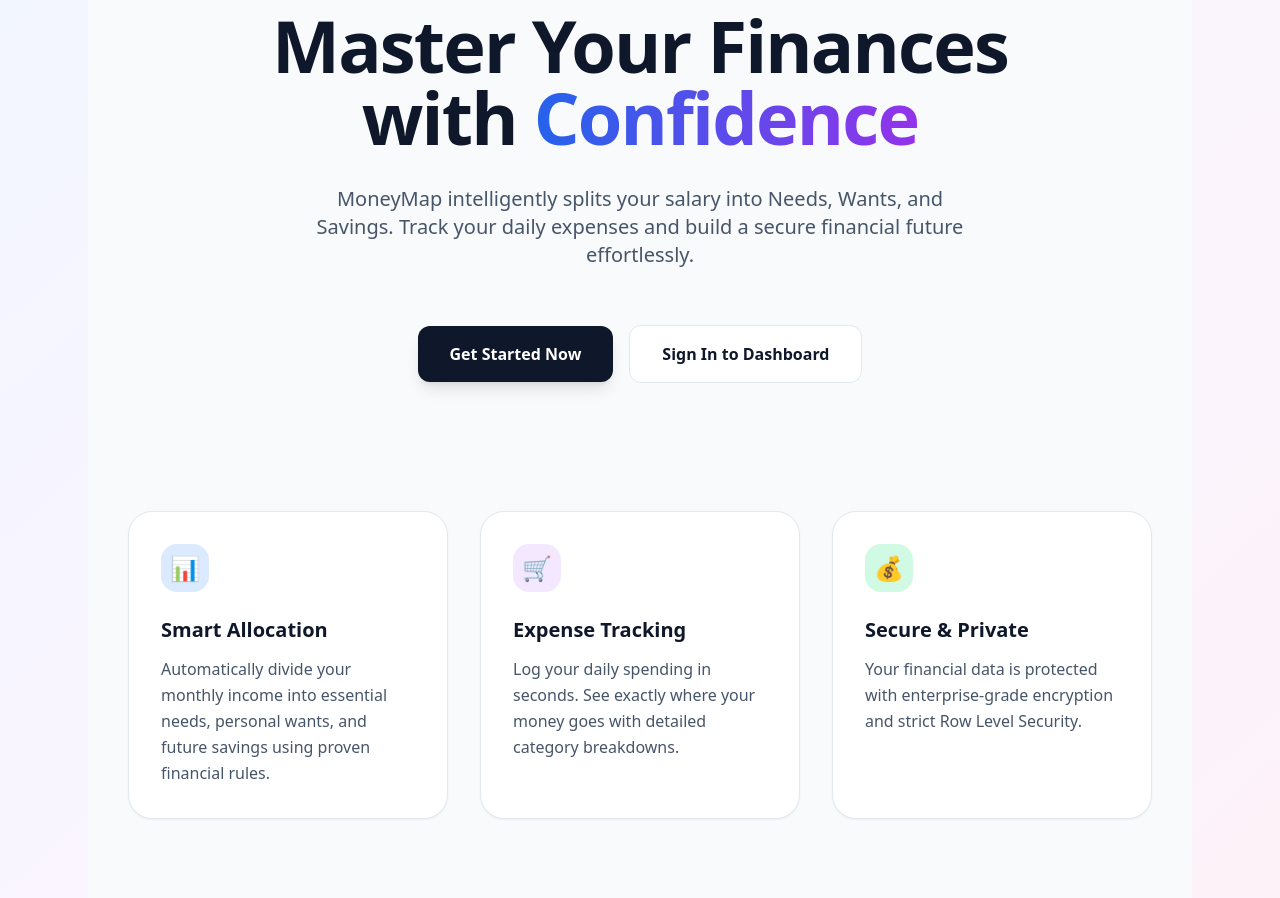
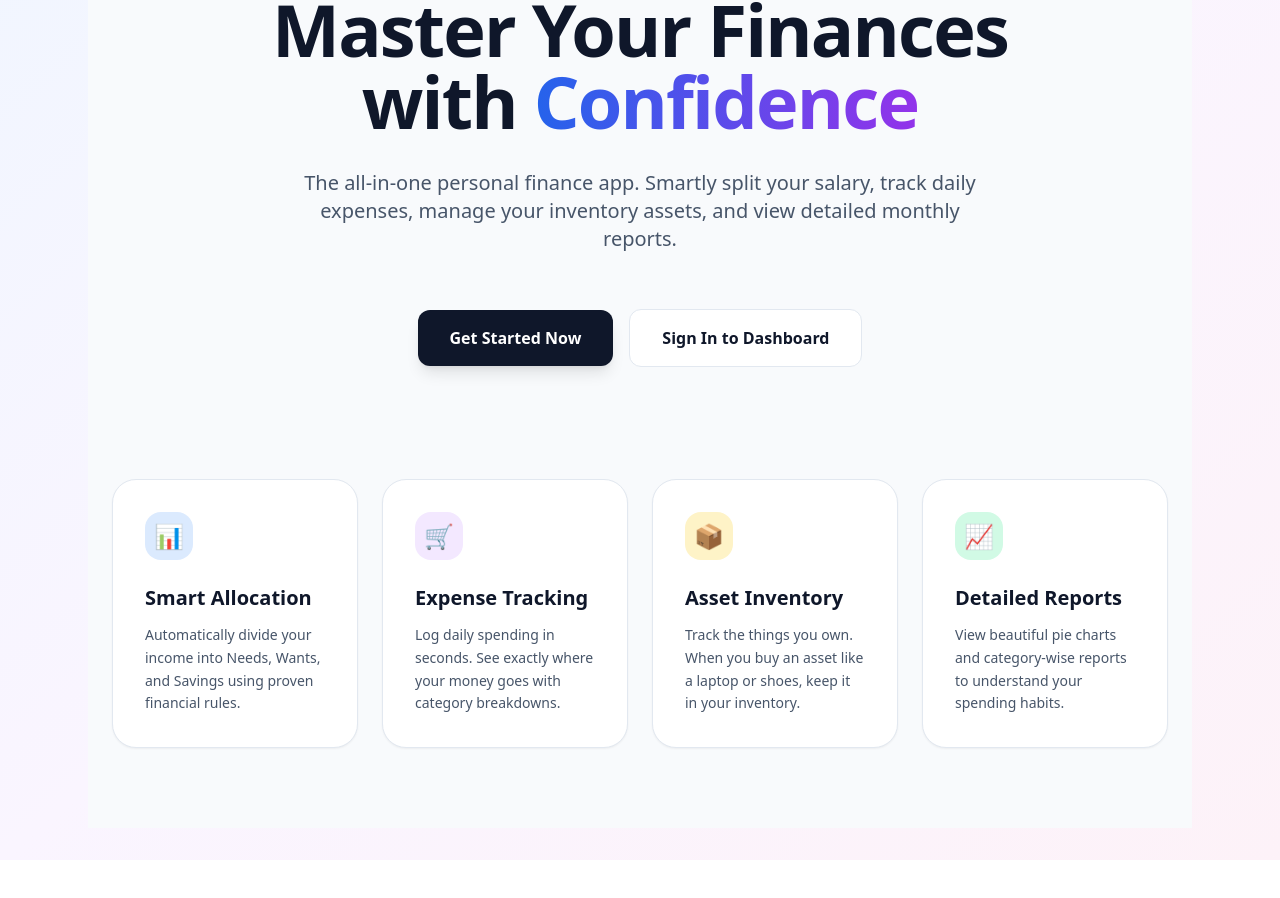
Before and after one commit to mohammadshaheer76/moneymap, a Next.js app: page / in a window 1280 px wide. Shown: the part 268-1166 px from the top of the page. After the commit the page ends 1128 px from the top, so only its background shows below. Built offline with nearby package versions, Linux system fonts and the light colour scheme; no server answers.

Commit message:
feat: update landing page with new inventory and reports features

```diff
--- a/app/page.tsx
+++ b/app/page.tsx
@@ -26,14 +26,14 @@ export default function Home() {
       </header>
 
       {/* Hero Section */}
-      <main className="flex-1 flex flex-col items-center justify-center px-6 text-center mt-12 md:mt-24">
+      <main className="flex-1 flex flex-col items-center justify-center px-6 text-center mt-12 md:mt-20">
         <div className="max-w-3xl space-y-8">
           <h1 className="text-5xl md:text-7xl font-extrabold tracking-tight leading-tight">
             Master Your Finances with <span className="bg-gradient-to-r from-blue-600 to-purple-600 bg-clip-text text-transparent">Confidence</span>
           </h1>
 
           <p className="text-lg md:text-xl text-slate-600 dark:text-slate-400 max-w-2xl mx-auto leading-relaxed">
-            MoneyMap intelligently splits your salary into Needs, Wants, and Savings. Track your daily expenses and build a secure financial future effortlessly.
+            The all-in-one personal finance app. Smartly split your salary, track daily expenses, manage your inventory assets, and view detailed monthly reports.
           </p>
 
           <div className="flex flex-col sm:flex-row items-center justify-center gap-4 pt-6">
@@ -52,31 +52,41 @@ export default function Home() {
           </div>
         </div>
 
-        {/* Features Section */}
-        <div className="max-w-5xl grid grid-cols-1 md:grid-cols-3 gap-8 mt-32 w-full pb-20">
-          <div className="p-8 bg-white dark:bg-slate-900 rounded-3xl border border-slate-200 dark:border-slate-800 shadow-sm text-left">
+        {/* Features Section - Now with 4 features! */}
+        <div className="max-w-6xl grid grid-cols-1 md:grid-cols-2 lg:grid-cols-4 gap-6 mt-28 w-full pb-20">
+
+          <div className="p-8 bg-white dark:bg-slate-900 rounded-3xl border border-slate-200 dark:border-slate-800 shadow-sm text-left hover:-translate-y-1 transition-transform">
             <div className="w-12 h-12 bg-blue-100 dark:bg-blue-900/30 rounded-2xl flex items-center justify-center text-2xl mb-6">📊</div>
             <h3 className="text-xl font-bold mb-3">Smart Allocation</h3>
-            <p className="text-slate-600 dark:text-slate-400 leading-relaxed">
-              Automatically divide your monthly income into essential needs, personal wants, and future savings using proven financial rules.
+            <p className="text-slate-600 dark:text-slate-400 leading-relaxed text-sm">
+              Automatically divide your income into Needs, Wants, and Savings using proven financial rules.
             </p>
           </div>
 
-          <div className="p-8 bg-white dark:bg-slate-900 rounded-3xl border border-slate-200 dark:border-slate-800 shadow-sm text-left">
+          <div className="p-8 bg-white dark:bg-slate-900 rounded-3xl border border-slate-200 dark:border-slate-800 shadow-sm text-left hover:-translate-y-1 transition-transform">
             <div className="w-12 h-12 bg-purple-100 dark:bg-purple-900/30 rounded-2xl flex items-center justify-center text-2xl mb-6">🛒</div>
             <h3 className="text-xl font-bold mb-3">Expense Tracking</h3>
-            <p className="text-slate-600 dark:text-slate-400 leading-relaxed">
-              Log your daily spending in seconds. See exactly where your money goes with detailed category breakdowns.
+            <p className="text-slate-600 dark:text-slate-400 leading-relaxed text-sm">
+              Log daily spending in seconds. See exactly where your money goes with category breakdowns.
             </p>
           </div>
 
-          <div className="p-8 bg-white dark:bg-slate-900 rounded-3xl border border-slate-200 dark:border-slate-800 shadow-sm text-left">
-            <div className="w-12 h-12 bg-emerald-100 dark:bg-emerald-900/30 rounded-2xl flex items-center justify-center text-2xl mb-6">💰</div>
-            <h3 className="text-xl font-bold mb-3">Secure & Private</h3>
-            <p className="text-slate-600 dark:text-slate-400 leading-relaxed">
-              Your financial data is protected with enterprise-grade encryption and strict Row Level Security.
+          <div className="p-8 bg-white dark:bg-slate-900 rounded-3xl border border-slate-200 dark:border-slate-800 shadow-sm text-left hover:-translate-y-1 transition-transform">
+            <div className="w-12 h-12 bg-amber-100 dark:bg-amber-900/30 rounded-2xl flex items-center justify-center text-2xl mb-6">📦</div>
+            <h3 className="text-xl font-bold mb-3">Asset Inventory</h3>
+            <p className="text-slate-600 dark:text-slate-400 leading-relaxed text-sm">
+              Track the things you own. When you buy an asset like a laptop or shoes, keep it in your inventory.
             </p>
           </div>
+
+          <div className="p-8 bg-white dark:bg-slate-900 rounded-3xl border border-slate-200 dark:border-slate-800 shadow-sm text-left hover:-translate-y-1 transition-transform">
+            <div className="w-12 h-12 bg-emerald-100 dark:bg-emerald-900/30 rounded-2xl flex items-center justify-center text-2xl mb-6">📈</div>
+            <h3 className="text-xl font-bold mb-3">Detailed Reports</h3>
+            <p className="text-slate-600 dark:text-slate-400 leading-relaxed text-sm">
+              View beautiful pie charts and category-wise reports to understand your spending habits.
+            </p>
+          </div>
+
         </div>
       </main>
     </div>
```
